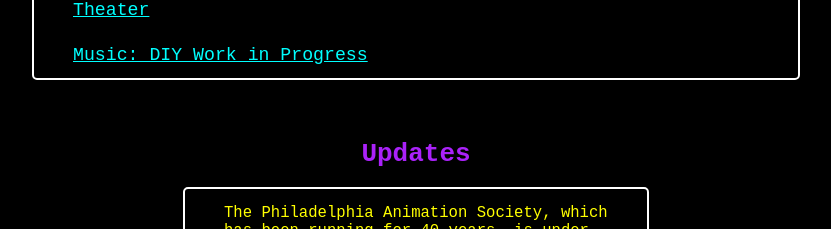
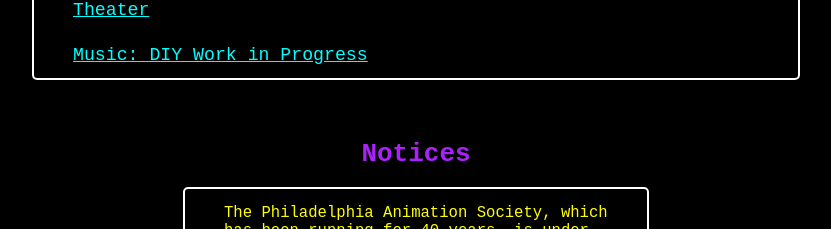
Before and after one commit to KLabWeb/Philly-Happenings, a React (Create React App) app: page / in a window 1280 px wide. Shown: the part 2340-2569 px from the top of the page, without its empty margins (224-1055 px from the left). Built offline with nearby package versions, Linux system fonts and the light colour scheme; the HTML template or start-up script is replaced by a standard one.

Commit message:
add Woodbine to NYC anarchist + change "Updates" to "Notices"

```diff
--- a/src/App.css
+++ b/src/App.css
@@ -40,7 +40,7 @@ p {
   font-size: 1.1em;
 }
 
-.updateImage {
+.noticeImage {
   margin-top: 20px;
   max-width: 100%;
   word-wrap: break-word;
@@ -86,7 +86,7 @@ p {
   }
 }
 
-#updates {
+#notices {
   margin-top: 50px;
 }
 
--- a/src/data.js
+++ b/src/data.js
@@ -86,6 +86,13 @@ export const NYCANARCHIST = [
     mainLink: "https://anarchistbookfair.net/",
     suggestedFollow: "Check site in mid-late summer to confirm date for that year.",
   },
+  {
+    title: "Woodbine",
+    summary: "“Woodbine is a volunteer-run experimental hub in Ridgewood, Queens for developing the practices, skills, and tools needed to build autonomy. We host workshops, lectures, discussions and serve as a meeting and organizing space.“",
+    mainLink: "https://www.woodbine.nyc/",
+    facebook: "https://www.facebook.com/woodbine.nyc/",
+    insta: "https://www.instagram.com/woodbine.nyc/",
+  },
 ];
 
 export const ANIMEPHILLY = [
--- a/src/header.js
+++ b/src/header.js
@@ -1,7 +1,7 @@
 import React from "react";
 import "./App.css";
 import { About } from "./about";
-import { Updates } from "./updates";
+import { Notices } from "./notices";
 
 export const Header = props => {
   return (
@@ -78,7 +78,7 @@ export const Header = props => {
         <a href="#music-diy-wip">Music: DIY Work in Progress</a>
       </div>
 
-      <Updates />
+      <Notices />
     </div>
   )
 };
--- a/src/updates.js
+++ b/src/notices.js
@@ -3,18 +3,18 @@ import "./App.css";
 
 import animeSociety from './images/animesociety.png'
 
-export const Updates = () => {
+export const Notices = () => {
   return (
     <div key={Math.random()} >
-      <h1 id="updates" className="category">Updates</h1>
+      <h1 id="notices" className="category">Notices</h1>
       <div className="aboutCard">
         <p>The Philadelphia Animation Society, which has been running for 40 years, is under threat of closure, due to lack of attendance! Like anime? Don't want to see one of the oldest anime clubs in the country vanish? The next meeting is the second Saturday in March. Please attend!</p>
         <br/>
         <a href="https://www.facebook.com/PhiladelphiaAnimationSociety" alt="philly animation society FB">https://www.facebook.com/PhiladelphiaAnimationSociety</a>
-        <img src={animeSociety} className="updateImage" alt="anime society poster"/>
+        <img src={animeSociety} className="noticeImage" alt="anime society poster"/>
       </div>
     </div>
   )
 };
 
-export default Updates;
+export default Notices;
```
